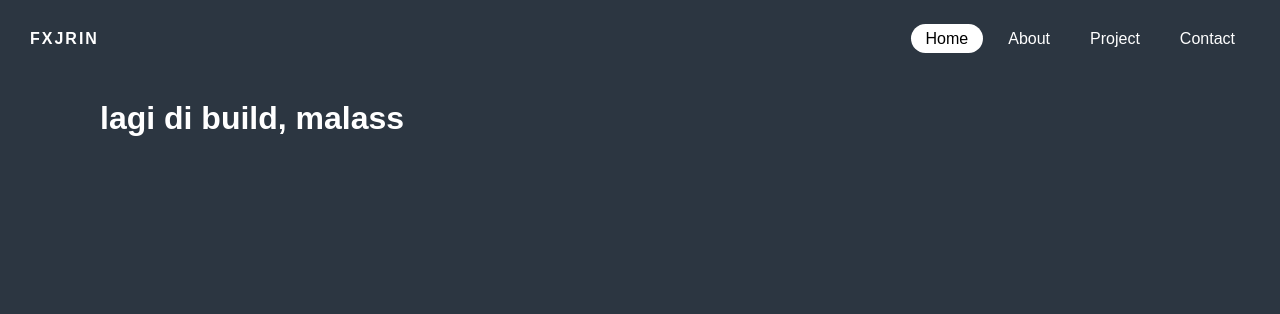
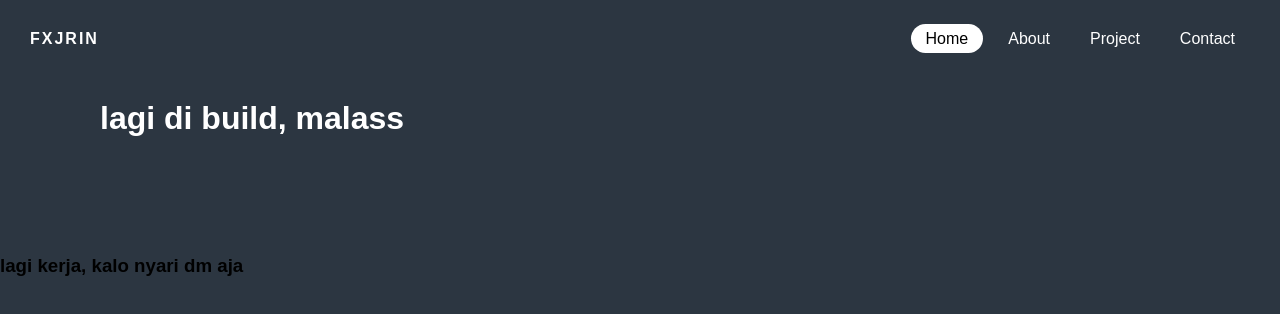
Before and after one commit to fxjrin/fxjrin, a plain HTML site: page index.html in a window 1280 px wide. Drawn offline with Linux system fonts and the light colour scheme.

Commit message:
Update index.html

```diff
--- a/index.html
+++ b/index.html
@@ -21,5 +21,7 @@
     </header>
 
     <h1>lagi di build, malass</h1>
+    <br>
+    <h3>lagi kerja, kalo nyari dm aja</h3>
 </body>
 </html>
```
